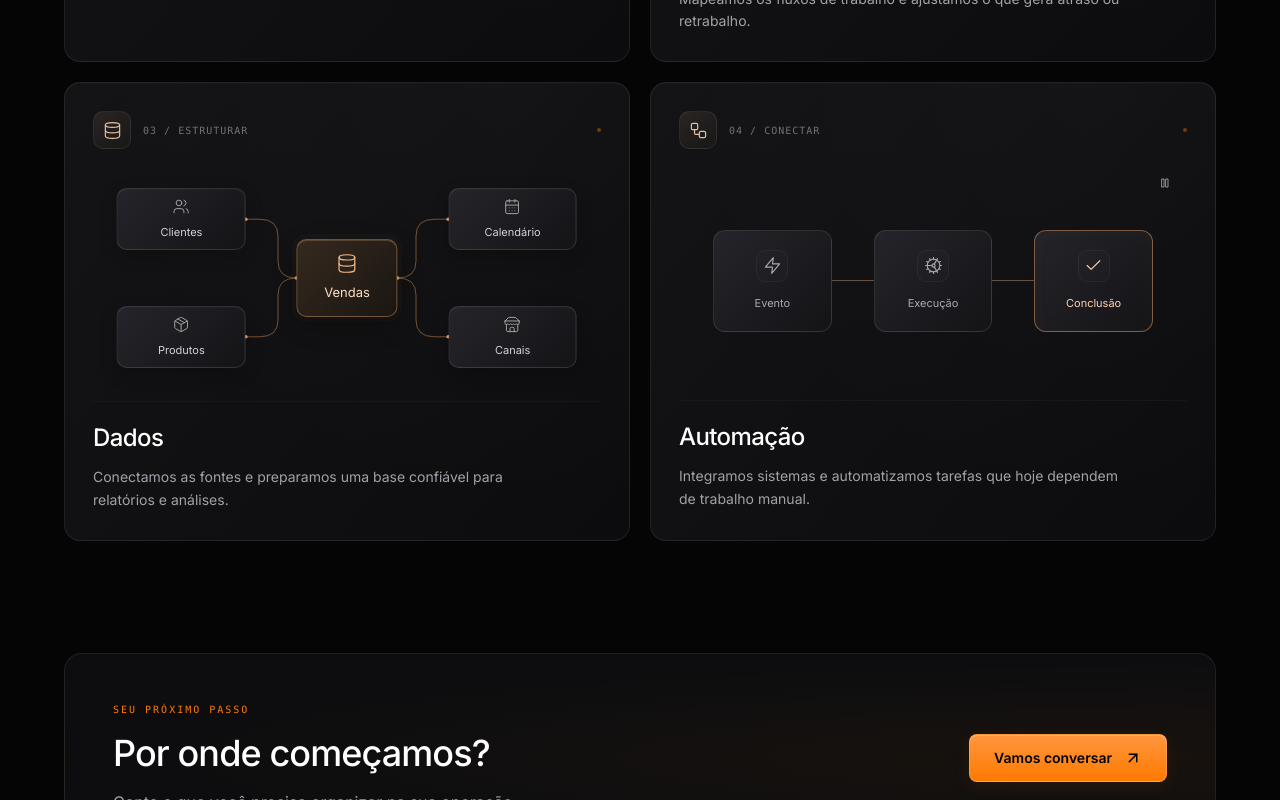
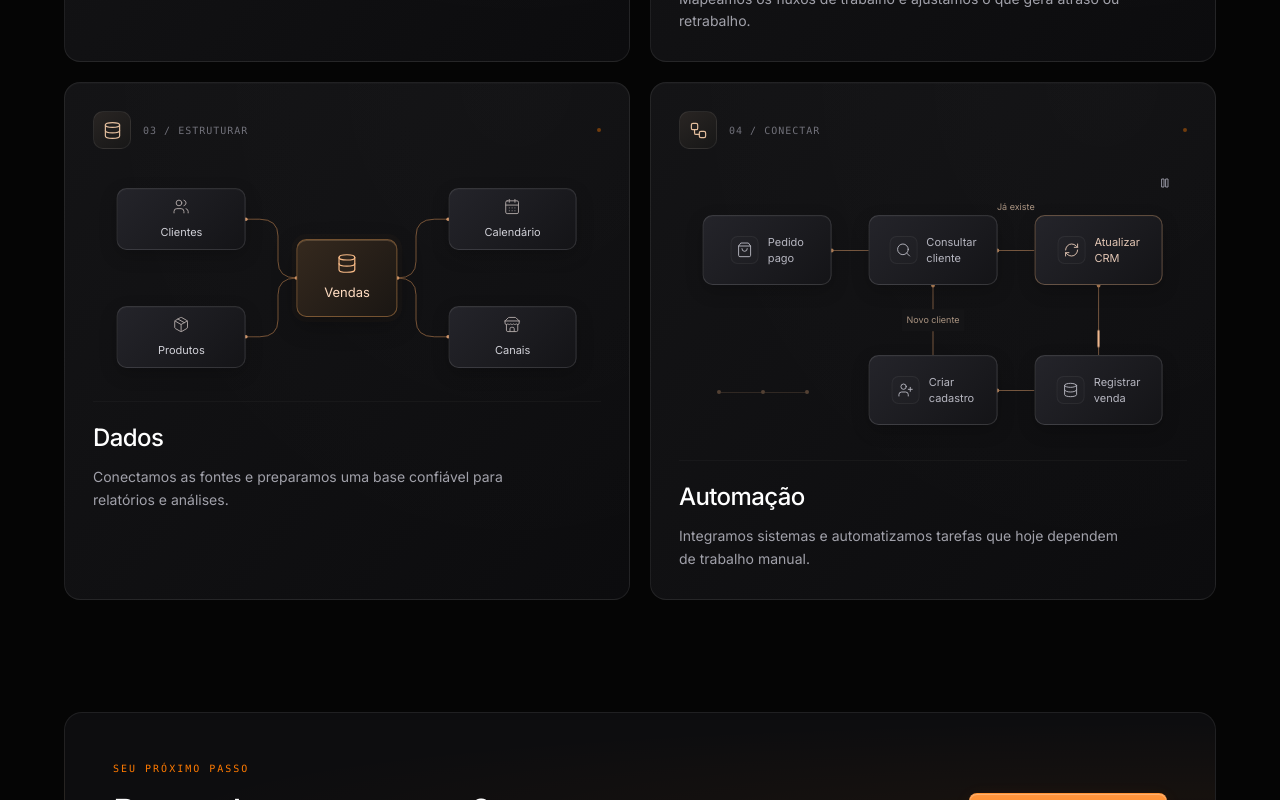
Before and after one commit to edshowsz/delavia-tech, a Next.js app: page / in a window 1280 px wide. Shown: the part 1705-2505 px from the top of the page. Built offline with nearby package versions, Linux system fonts and the light colour scheme.

Commit message:
Show a branching order automation with alternating customer paths

```diff
--- a/app/globals.css
+++ b/app/globals.css
@@ -188,36 +188,55 @@ html {
 .process-decision>div { width: 38px; height: 38px; transform: rotate(45deg); border: 1px solid #b4845066; border-radius: 8px; background: linear-gradient(135deg, #30261e, #1a1715); display: flex; align-items: center; justify-content: center; box-shadow: 0 0 0 4px #ff952705; }
 .process-decision svg { width: 17px; height: 17px; transform: rotate(-45deg); color: #e9b78e; stroke-width: 1.4; }
 .process-decision>span { position: absolute; top: 47px; font-size: 10px; color: #b9aaa0; padding: 0 4px; background: #111113; }
-.automation-detail { position: relative; height: 240px; mask-image: none; }
-.automation-toggle { position: absolute; top: 0; right: 0; display: flex; align-items: center; justify-content: center; width: 44px; height: 44px; color: #92929e; border-radius: 8px; }
+.automation-detail { position: relative; height: 300px; padding-top: 24px; mask-image: none; }
+.automation-toggle { position: absolute; top: 0; right: 0; display: flex; align-items: center; justify-content: center; width: 44px; height: 44px; color: #92929e; border-radius: 8px; z-index: 2; }
 .automation-toggle:hover { color: #f1c5a0; background: #ffffff05; }
-.automation-scene { display: flex; width: 100%; max-width: 440px; align-items: center; }
-.automation-step { position: relative; display: flex; flex-direction: column; align-items: center; justify-content: center; gap: 13px; width: 27%; flex-shrink: 0; height: 102px; border: 1px solid #ffffff1c; border-radius: 12px; background: linear-gradient(135deg, #24242a, #141417); color: #a8a8b3; font-size: 11px; }
-.automation-symbol { display: flex; align-items: center; justify-content: center; width: 32px; height: 32px; border-radius: 9px; border: 1px solid #ffffff0c; background: #ffffff03; }
-.automation-symbol svg { width: 19px; height: 19px; stroke-width: 1.4; }
-.automation-wire { position: relative; flex: 1; height: 1px; background: #655041; overflow: visible; }
-.automation-wire i { position: absolute; top: -1px; width: 8px; height: 3px; border-radius: 3px; background: #ffc08d; box-shadow: 0 0 7px #ff9c5060; opacity: 0; }
-.automation-trigger { animation: automation-trigger 7s ease-in-out infinite; }
-.automation-execute { animation: automation-execute 7s ease-in-out infinite; }
-.automation-complete { animation: automation-complete 7s ease-in-out infinite; }
-.automation-cog { animation: automation-cog 7s ease-in-out infinite; }
-.automation-wire-first i { animation: automation-signal-first 7s linear infinite; }
-.automation-wire-second i { animation: automation-signal-second 7s linear infinite; }
-@keyframes automation-trigger { 0%,20% { border-color: #c08b5c99; color: #ffcfaa; box-shadow: inset 0 0 20px #ff9d4008; } 35%,100% { border-color: #ffffff1c; color: #a8a8b3; box-shadow: none; } }
-@keyframes automation-execute { 0%,23%,65%,100% { border-color: #ffffff1c; color: #a8a8b3; box-shadow: none; } 32%,55% { border-color: #c08b5c99; color: #ffcfaa; box-shadow: inset 0 0 20px #ff9d4008; } }
-@keyframes automation-complete { 0%,60%,100% { border-color: #ffffff1c; color: #a8a8b3; box-shadow: none; } 72%,88% { border-color: #c08b5c99; color: #ffcfaa; box-shadow: inset 0 0 20px #ff9d4008; } }
-@keyframes automation-cog { 0%,28% { transform: rotate(0); } 58%,100% { transform: rotate(180deg); } }
-@keyframes automation-signal-first { 0%,11% { left: 0; opacity: 0; } 12% { left: 0; opacity: 1; } 29% { left: calc(100% - 8px); opacity: 1; } 30%,100% { left: calc(100% - 8px); opacity: 0; } }
-@keyframes automation-signal-second { 0%,53% { left: 0; opacity: 0; } 54% { left: 0; opacity: 1; } 71% { left: calc(100% - 8px); opacity: 1; } 72%,100% { left: calc(100% - 8px); opacity: 0; } }
+.automation-scene { position: relative; width: 100%; max-width: 460px; height: 250px; }
+.automation-node { position: absolute; display: flex; align-items: center; justify-content: center; gap: 9px; width: 28%; height: 70px; transform: translate(-50%, -50%); border: 1px solid #ffffff20; border-radius: 10px; background: linear-gradient(135deg, #24242a, #141417); box-shadow: inset 0 1px 0 #ffffff05, 0 6px 18px #0003; color: #b6b6c0; font-size: 11px; line-height: 1.5; }
+.automation-node-icon { display: flex; align-items: center; justify-content: center; width: 28px; height: 28px; flex-shrink: 0; border: 1px solid #ffffff0d; background: #ffffff03; border-radius: 7px; }
+.automation-node-icon svg { width: 16px; height: 16px; stroke-width: 1.4; }
+.automation-order { left: 14%; top: 21%; animation: automation-order 16s ease-in-out infinite; }
+.automation-lookup { left: 50%; top: 21%; animation: automation-lookup 16s ease-in-out infinite; }
+.automation-update { left: 86%; top: 21%; animation: automation-update 16s ease-in-out infinite; }
+.automation-create { left: 50%; top: 77%; animation: automation-create 16s ease-in-out infinite; }
+.automation-record { left: 86%; top: 77%; animation: automation-record 16s ease-in-out infinite; }
+.automation-condition { position: absolute; font-size: 9px; color: #a99380; white-space: nowrap; }
+.condition-existing { left: 68%; top: 1%; transform: translateX(-50%); }
+.condition-new { left: 50%; top: 49%; transform: translate(-50%, -50%); padding: 4px 5px; background: #141416; }
+.automation-path-guide { position: absolute; left: 3%; top: 77%; width: 20%; display: flex; align-items: center; opacity: .35; }
+.automation-path-guide span { width: 4px; height: 4px; border-radius: 50%; background: #ce9a70; }
+.automation-path-guide i { flex: 1; height: 1px; background: #6b5543; }
+.automation-packet { opacity: 0; stroke-dashoffset: 100; }
+.packet-lookup { animation: packet-lookup 16s linear infinite; }
+.packet-existing { animation: packet-existing 16s linear infinite; }
+.packet-new { animation: packet-new 16s linear infinite; }
+.packet-updated { animation: packet-updated 16s linear infinite; }
+.packet-created { animation: packet-created 16s linear infinite; }
+@keyframes automation-order { 0%,8%,50%,58% { border-color: #c08b5c99; color: #ffcfaa; } 15%,45%,65%,100% { border-color: #ffffff20; color: #b6b6c0; } }
+@keyframes automation-lookup { 0%,10%,30%,60%,80%,100% { border-color: #ffffff20; color: #b6b6c0; } 14%,21%,64%,71% { border-color: #c08b5c99; color: #ffcfaa; } }
+@keyframes automation-update { 0%,23%,40%,100% { border-color: #ffffff20; color: #b6b6c0; } 29%,35% { border-color: #c08b5c99; color: #ffcfaa; } }
+@keyframes automation-create { 0%,73%,90%,100% { border-color: #ffffff20; color: #b6b6c0; } 79%,85% { border-color: #c08b5c99; color: #ffcfaa; } }
+@keyframes automation-record { 0%,39%,49%,89%,100% { border-color: #ffffff20; color: #b6b6c0; } 44%,47%,94%,97% { border-color: #c08b5c99; color: #ffcfaa; } }
+@keyframes packet-lookup { 0%,4%,50%,54% { stroke-dashoffset: 100; opacity: 0; } 5%,55% { stroke-dashoffset: 100; opacity: 1; } 13%,63% { stroke-dashoffset: -12; opacity: 1; } 14%,49%,64%,100% { stroke-dashoffset: -12; opacity: 0; } }
+@keyframes packet-existing { 0%,20% { stroke-dashoffset: 100; opacity: 0; } 21% { stroke-dashoffset: 100; opacity: 1; } 28% { stroke-dashoffset: -12; opacity: 1; } 29%,100% { stroke-dashoffset: -12; opacity: 0; } }
+@keyframes packet-new { 0%,70% { stroke-dashoffset: 100; opacity: 0; } 71% { stroke-dashoffset: 100; opacity: 1; } 78% { stroke-dashoffset: -12; opacity: 1; } 79%,100% { stroke-dashoffset: -12; opacity: 0; } }
+@keyframes packet-updated { 0%,35% { stroke-dashoffset: 100; opacity: 0; } 36% { stroke-dashoffset: 100; opacity: 1; } 43% { stroke-dashoffset: -12; opacity: 1; } 44%,100% { stroke-dashoffset: -12; opacity: 0; } }
+@keyframes packet-created { 0%,85% { stroke-dashoffset: 100; opacity: 0; } 86% { stroke-dashoffset: 100; opacity: 1; } 93% { stroke-dashoffset: -12; opacity: 1; } 94%,100% { stroke-dashoffset: -12; opacity: 0; } }
 .is-paused *, .is-paused *::before, .is-paused *::after { animation-play-state: paused !important; }
 @media (max-width: 400px) {
   .process-node { flex-direction: column; height: 48px; gap: 5px; font-size: 9px; }
   .process-decision>div { width: 28px; height: 28px; border-radius: 6px; }
   .process-decision>span { top: 39px; font-size: 9px; }
-  .automation-step { height: 87px; gap: 10px; font-size: 9px; border-radius: 9px; }
+  .automation-node { flex-direction: column; gap: 4px; font-size: 9px; }
+  .automation-node-icon { width: 22px; height: 22px; border: 0; background: transparent; }
+  .automation-condition { font-size: 8px; }
 }
 @media (prefers-reduced-motion: reduce) {
   .automation-scene * { animation: none !important; }
   .automation-toggle { display: none; }
-  .automation-complete { color: #ffcfaa; border-color: #c08b5c99; }
+  .automation-record { color: #ffcfaa; border-color: #c08b5c99; }
 }
+@media (min-width: 401px) and (max-width: 1023px) {
+  .automation-node { flex-direction: column; gap: 4px; font-size: 10px; }
+  .automation-node-icon { width: 22px; height: 22px; border: 0; background: transparent; }
+}
--- a/components/AutomationDiagram.tsx
+++ b/components/AutomationDiagram.tsx
@@ -1,22 +1,38 @@
 "use client";
 
 import { useState } from "react";
-import { Check, Cog, Pause, Play, Zap } from "lucide-react";
+import { Database, Pause, Play, Search, ShoppingBag, UserPlus, RefreshCw } from "lucide-react";
+
+const paths = [
+  { name: "lookup", d: "M280 105 H360" },
+  { name: "existing", d: "M640 105 H720" },
+  { name: "new", d: "M500 175 V315" },
+  { name: "updated", d: "M860 175 V315" },
+  { name: "created", d: "M640 385 H720" },
+];
 
 export default function AutomationDiagram() {
   const [paused, setPaused] = useState(false);
 
   return (
-    <figure className={`technical-detail automation-detail${paused ? " is-paused" : ""}`} aria-label="Fluxo ilustrativo de automação: um evento inicia a execução e gera uma ação concluída.">
+    <figure className={`technical-detail automation-detail${paused ? " is-paused" : ""}`} aria-label="Automação ilustrativa de pedidos pagos: consultar cliente, atualizar o cadastro se já existir ou criar um novo, e registrar a venda. A animação alterna entre os dois caminhos.">
       <button type="button" className="automation-toggle" onClick={() => setPaused(!paused)} aria-label={paused ? "Reproduzir animação" : "Pausar animação"} title={paused ? "Reproduzir animação" : "Pausar animação"}>
         {paused ? <Play size={12} aria-hidden="true"/> : <Pause size={12} aria-hidden="true"/>}
       </button>
       <div className="automation-scene" aria-hidden="true">
-        <div className="automation-step automation-trigger"><div className="automation-symbol"><Zap/></div><span>Evento</span></div>
-        <div className="automation-wire automation-wire-first"><i/></div>
-        <div className="automation-step automation-execute"><div className="automation-symbol"><Cog className="automation-cog"/></div><span>Execução</span></div>
-        <div className="automation-wire automation-wire-second"><i/></div>
-        <div className="automation-step automation-complete"><div className="automation-symbol"><Check/></div><span>Conclusão</span></div>
+        <svg viewBox="0 0 1000 500" preserveAspectRatio="none" className="workflow-lines" fill="none">
+          {paths.map(({name,d}) => <path key={name} d={d} stroke="#76573f" strokeWidth="1" vectorEffect="non-scaling-stroke"/>)}
+          {paths.map(({name,d}) => <path key={name} d={d} pathLength="100" stroke="#ffc398" strokeWidth="2" strokeDasharray="12 100" vectorEffect="non-scaling-stroke" className={`automation-packet packet-${name}`}/>)}
+          {[{x:280,y:105},{x:640,y:105},{x:500,y:175},{x:860,y:175},{x:640,y:385}].map(({x,y})=><circle key={`${x}-${y}`} cx={x} cy={y} r="4" fill="#bc875c"/>)}
+        </svg>
+        <div className="automation-node automation-order"><span className="automation-node-icon"><ShoppingBag/></span><span>Pedido<br/>pago</span></div>
+        <div className="automation-node automation-lookup"><span className="automation-node-icon"><Search/></span><span>Consultar<br/>cliente</span></div>
+        <div className="automation-node automation-update"><span className="automation-node-icon"><RefreshCw/></span><span>Atualizar<br/>CRM</span></div>
+        <div className="automation-node automation-create"><span className="automation-node-icon"><UserPlus/></span><span>Criar<br/>cadastro</span></div>
+        <div className="automation-node automation-record"><span className="automation-node-icon"><Database/></span><span>Registrar<br/>venda</span></div>
+        <span className="automation-condition condition-existing">Já existe</span>
+        <span className="automation-condition condition-new">Novo cliente</span>
+        <div className="automation-path-guide"><span/><i/><span/><i/><span/></div>
       </div>
     </figure>
   );
```
